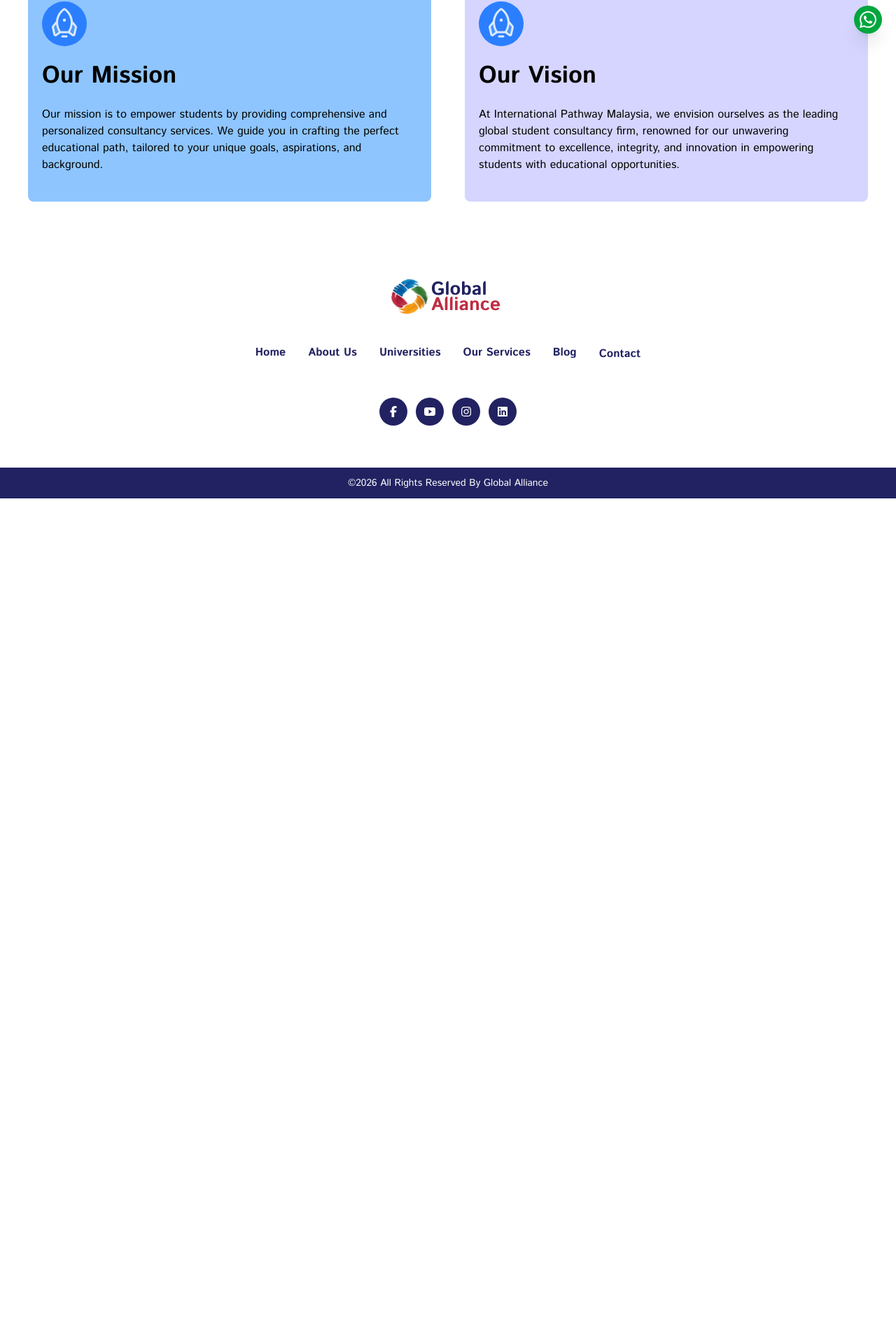
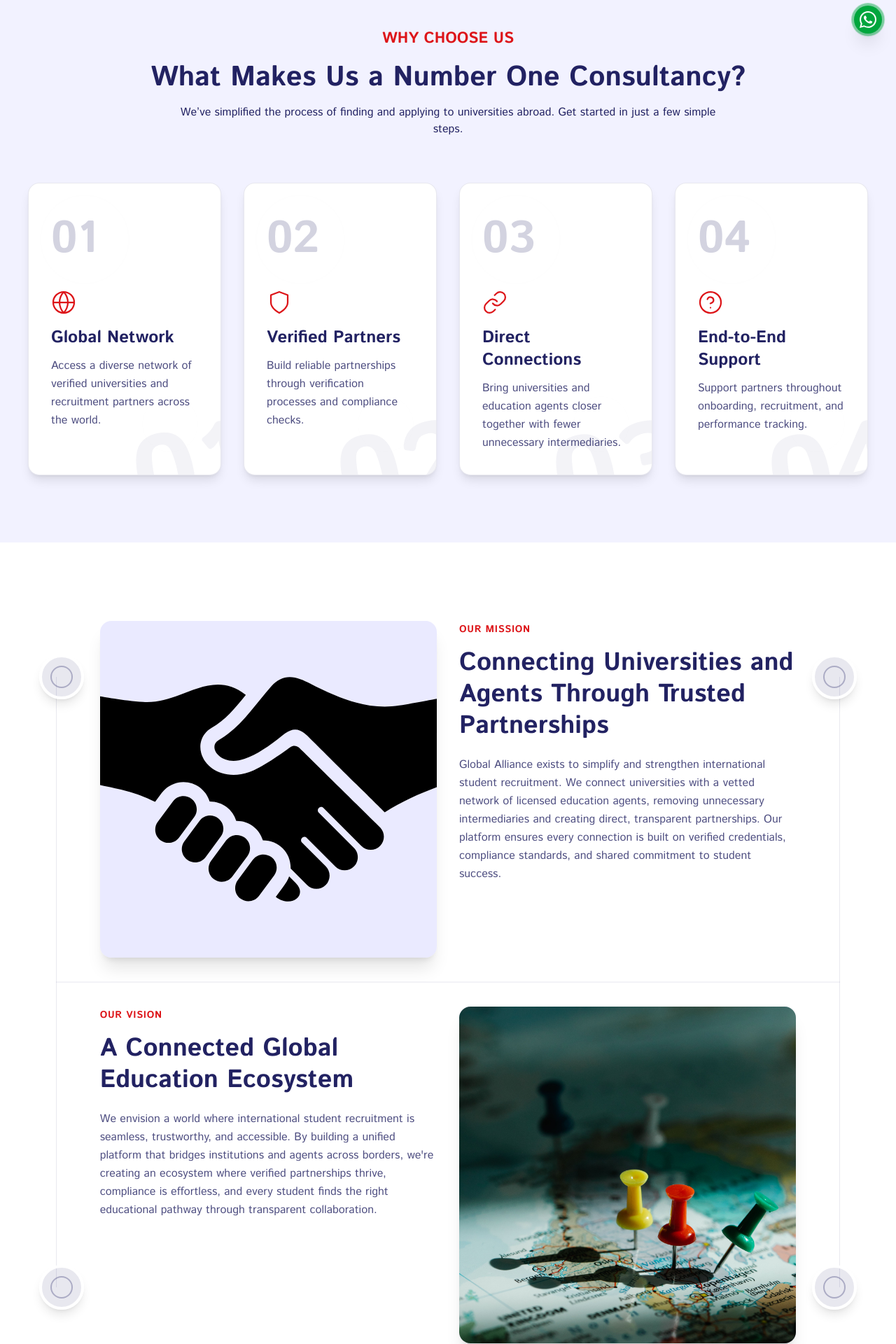
Before and after one commit to motasimdev/Global-Alliance, a React (Vite) app: page /about-us in a window 1280 px wide. Shown: the part 732-2652 px from the top of the page at 70% size. Before the commit the page ends 1444 px from the top, so only its background shows below. Built offline with nearby package versions, Linux system fonts and the light colour scheme.

Commit message:
mission vision done

```diff
--- a/src/components/layouts/aboutUs/AboutMission.jsx
+++ b/src/components/layouts/aboutUs/AboutMission.jsx
@@ -1,34 +1,100 @@
 import React from "react";
 import Container from "../../Container";
-import { PiRocketDuotone } from "react-icons/pi";
+import Heading from "../../Heading";
 import PBase from "../../PBase";
+import missionImage from "/src/assets/handshakee.svg";
+import visionImage from "/src/assets/map2.jpg";
 
 const AboutMission = () => {
   return (
-    <>
-      <section className="pt-10 pb-7 md:pb-10 lg:py-10">
-        <Container>
-          <div className="md:flex items-center justify-between text-center md:text-left">
-            <div className="bg-blue-300 p-5 mb-5 md:mb-0 md:w-[48%] rounded-lg">
-              <div className="w-10 h-10 md:w-16 md:h-16 mb-2 lg:mb-5 mx-auto md:mx-0 bg-blue-500 rounded-full flex justify-center items-center">
-                <PiRocketDuotone className="text-2xl lg:text-5xl text-blue-100" />
+    <section className="relative py-15 md:py-20 lg:py-28 bg-white">
+      <Container>
+        <div className="relative">
+          <div className="absolute inset-0 overflow-hidden pointer-events-none hidden md:block">
+            <div className="absolute top-20 left-10 bottom-20 w-px bg-secondary/10" />
+            <div className="absolute top-20 right-10 bottom-20 w-px bg-secondary/10" />
+            <div className="absolute left-10 right-10 top-1/2 -translate-y-1/2 h-px bg-secondary/10" />
+          </div>
+
+          <div className="relative z-10 space-y-12 md:space-y-16 lg:space-y-0 lg:grid lg:grid-cols-12 lg:gap-x-8 lg:gap-y-44">
+            <div className="lg:col-span-5 lg:col-start-2 lg:row-span-2 lg:row-start-1">
+              <div className="relative aspect-3/2 md:aspect-4/2 lg:aspect-[2/2] rounded-2xl overflow-hidden bg-tertiary/50 shadow-xl">
+                <img
+                  src={missionImage}
+                  alt="Global partnership and collaboration"
+                  className="w-full h-full object-cover"
+                  loading="lazy"
+                  decoding="async"
+                />
+                <div className="absolute inset-0 bg-gradient-to-t from-secondary/20 to-transparent opacity-0 hover:opacity-100 transition-opacity duration-500" />
               </div>
-              <h4 className="text-2xl md:text-[34px] font-semibold">Our Mission</h4>
-              <PBase text={"Our mission is to empower students by providing comprehensive and personalized consultancy services. We guide you in crafting the perfect educational path, tailored to your unique goals, aspirations, and background."} className={"py-2 lg:py-5"}/>
             </div>
-            {/* ==================================== */}
-            <div className="bg-[#d5d5ff] p-5 md:w-[48%] rounded-lg">
-              <div className="w-10 h-10 md:w-16 md:h-16 mb-2 lg:mb-5 mx-auto md:mx-0 bg-blue-500 rounded-full flex justify-center items-center">
-                <PiRocketDuotone className="text-2xl lg:text-5xl text-blue-100" />
+
+            <div className="lg:col-span-5 lg:col-start-7 lg:row-start-1 lg:self-center">
+              <div className="max-w-lg mx-auto lg:mx-0 px-4 md:px-0">
+                <span className="inline-block text-xs md:text-sm font-semibold text-primary tracking-wider mb-4">
+                  OUR MISSION
+                </span>
+                <h3 className="text-2xl md:text-3xl lg:text-[36px] font-bold text-secondary mb-5 leading-tight">
+                  Connecting Universities and Agents Through Trusted Partnerships
+                </h3>
+                <PBase
+                  text={
+                    "Global Alliance exists to simplify and strengthen international student recruitment. We connect universities with a vetted network of licensed education agents, removing unnecessary intermediaries and creating direct, transparent partnerships. Our platform ensures every connection is built on verified credentials, compliance standards, and shared commitment to student success."
+                  }
+                  className="text-secondary/80 leading-relaxed text-base md:text-lg"
+                />
               </div>
-              <h4 className="text-2xl md:text-[34px] font-semibold">Our Vision</h4>
-              <PBase text={"At International Pathway Malaysia, we envision ourselves as the leading global student consultancy firm, renowned for our unwavering commitment to excellence, integrity, and innovation in empowering students with educational opportunities."} className={"py-2 lg:py-5"}/>
             </div>
-            {/* ==================================== */}
+
+            <div className="lg:col-span-5 lg:col-start-7 lg:row-start-2 lg:row-span-2">
+              <div className="relative aspect-3/2 md:aspect-4/2 lg:aspect-[2/2] rounded-2xl overflow-hidden bg-tertiary/50 shadow-xl">
+                <img
+                  src={visionImage}
+                  alt="Global education connectivity map"
+                  className="w-full h-full object-cover"
+                  loading="lazy"
+                  decoding="async"
+                />
+                <div className="absolute inset-0 bg-gradient-to-t from-secondary/20 to-transparent opacity-0 hover:opacity-100 transition-opacity duration-500" />
+              </div>
+            </div>
+            <div className="lg:col-span-5 lg:col-start-2 lg:row-start-2 lg:self-center">
+              <div className="max-w-lg mx-auto lg:mx-0 lg:ml-auto px-4 md:px-0">
+                <span className="inline-block text-xs md:text-sm font-semibold text-primary tracking-wider mb-4">
+                  OUR VISION
+                </span>
+                <h3 className="text-2xl md:text-3xl lg:text-[36px] font-bold text-secondary mb-5 leading-tight">
+                  A Connected Global Education Ecosystem
+                </h3>
+                <PBase
+                  text={
+                    "We envision a world where international student recruitment is seamless, trustworthy, and accessible. By building a unified platform that bridges institutions and agents across borders, we're creating an ecosystem where verified partnerships thrive, compliance is effortless, and every student finds the right educational pathway through transparent collaboration."
+                  }
+                  className="text-secondary/80 leading-relaxed text-base md:text-lg"
+                />
+              </div>
+            </div>
+
           </div>
-        </Container>
-      </section>
-    </>
+
+          <div className="absolute inset-0 overflow-hidden pointer-events-none hidden md:block">
+            <div className="absolute top-20 left-4 w-16 h-16 rounded-full border-4 border-white bg-secondary/10 flex items-center justify-center shadow-lg -translate-y-1/2">
+              <div className="w-8 h-8 rounded-full border-2 border-secondary/30" />
+            </div>
+            <div className="absolute bottom-20 left-4 w-16 h-16 rounded-full border-4 border-white bg-secondary/10 flex items-center justify-center shadow-lg translate-y-1/2">
+              <div className="w-8 h-8 rounded-full border-2 border-secondary/30" />
+            </div>
+            <div className="absolute top-20 right-4 w-16 h-16 rounded-full border-4 border-white bg-secondary/10 flex items-center justify-center shadow-lg -translate-y-1/2">
+              <div className="w-8 h-8 rounded-full border-2 border-secondary/30" />
+            </div>
+            <div className="absolute bottom-20 right-4 w-16 h-16 rounded-full border-4 border-white bg-secondary/10 flex items-center justify-center shadow-lg translate-y-1/2">
+              <div className="w-8 h-8 rounded-full border-2 border-secondary/30" />
+            </div>
+          </div>
+        </div>
+      </Container>
+    </section>
   );
 };
 
--- /dev/null
+++ b/src/components/layouts/aboutUs/AboutWeAreOne.jsx
@@ -0,0 +1,133 @@
+import React from "react";
+import Container from "../../Container";
+import Heading from "../../Heading";
+import PBase from "../../PBase";
+import {
+  FiGlobe,
+  FiShield,
+  FiLink,
+  FiHelpCircle,
+  FiArrowRight,
+} from "react-icons/fi";
+
+const AboutWeAreOne = () => {
+  const features = [
+    {
+      number: "01",
+      icon: FiGlobe,
+      title: "Global Network",
+      description:
+        "Access a diverse network of verified universities and recruitment partners across the world.",
+    },
+    {
+      number: "02",
+      icon: FiShield,
+      title: "Verified Partners",
+      description:
+        "Build reliable partnerships through verification processes and compliance checks.",
+    },
+    {
+      number: "03",
+      icon: FiLink,
+      title: "Direct Connections",
+      description:
+        "Bring universities and education agents closer together with fewer unnecessary intermediaries.",
+    },
+    {
+      number: "04",
+      icon: FiHelpCircle,
+      title: "End-to-End Support",
+      description:
+        "Support partners throughout onboarding, recruitment, and performance tracking.",
+    },
+  ];
+
+  return (
+    <section className="relative py-15 md:py-20 lg:py-24 bg-tertiary/30">
+      <Container>
+        <div className="text-center mb-12 md:mb-16">
+          <h4 className="text-base md:text-lg lg:text-[22px] font-semibold text-primary mb-3">
+            WHY CHOOSE US
+          </h4>
+          <Heading
+            text={"What Makes Us a Number One Consultancy?"}
+            className={"text-secondary pt-1 pb-1 md:pb-2 lg:pb-4"}
+          />
+          <PBase
+            text={
+              "We’ve simplified the process of finding and applying to universities abroad. Get started in just a few simple steps."
+            }
+            className={"text-secondary max-w-3xl mx-auto"}
+          />
+        </div>
+
+        <div className="grid grid-cols-1 sm:grid-cols-2 lg:grid-cols-4 gap-6 md:gap-8">
+          {features.map((feature, index) => (
+            <FeatureCard key={index} feature={feature} index={index} />
+          ))}
+        </div>
+      </Container>
+    </section>
+  );
+};
+
+const FeatureCard = ({ feature, index }) => {
+  const Icon = feature.icon;
+
+  return (
+    <div className="relative group bg-white rounded-2xl border border-secondary/10 shadow-lg hover:shadow-2xl transition-shadow duration-300 p-6 md:p-8 overflow-hidden">
+      <div className="absolute inset-0 overflow-hidden pointer-events-none opacity-5">
+        <p className="absolute bottom-0 right-0 text-[120px] md:text-[160px] font-extrabold text-secondary -rotate-12 translate-x-1/4 translate-y-1/2">
+          {feature.number}
+        </p>
+      </div>
+
+      <div className="relative z-10">
+        <div className="mb-6">
+          <span className="text-[48px] md:text-[64px] font-extrabold text-secondary/20">
+            {feature.number}
+          </span>
+        </div>
+
+        <div className="mb-4">
+          <Icon
+            className="text-3xl md:text-4xl text-primary"
+            strokeWidth={1.5}
+          />
+        </div>
+
+        <h4 className="text-xl md:text-2xl font-bold text-secondary mb-3">
+          {feature.title}
+        </h4>
+
+        <PBase
+          text={feature.description}
+          className="text-secondary/80 leading-relaxed"
+        />
+
+        {/* <div className="mt-6 pt-4 border-t border-secondary/10 flex items-center justify-between">
+          <span className="text-sm font-medium text-secondary/60">
+            Learn more
+          </span>
+          <div className="relative">
+            <div className="w-10 h-10 rounded-full bg-secondary/10 flex items-center justify-center group-hover:bg-secondary group-hover:text-white transition-colors duration-300">
+              <FiArrowRight
+                className="text-secondary group-hover:text-white transition-colors duration-300"
+                size={18}
+                strokeWidth={2.5}
+              />
+            </div>
+            <div className="absolute -bottom-2 -right-2 w-16 h-16 rounded-full border-2 border-secondary/20 opacity-0 group-hover:opacity-100 transition-opacity duration-300" />
+          </div>
+        </div> */}
+      </div>
+
+      <div className="absolute inset-0 overflow-hidden pointer-events-none opacity-3">
+        <div className="absolute top-4 left-4 w-24 h-24 md:w-32 md:h-32 rounded-full border-2 border-secondary/20" />
+        <div className="absolute bottom-8 right-8 w-16 h-16 md:w-20 md:h-20 rounded-full border border-secondary/20" />
+      </div>
+    </div>
+  );
+};
+
+export default AboutWeAreOne;
--- a/src/components/layouts/home/WhyUs.jsx
+++ b/src/components/layouts/home/WhyUs.jsx
@@ -34,7 +34,7 @@ const WhyUs = () => {
             <div className="md:flex justify-between md:gap-x-4 lg:gap-x-0">
               <div className="mb-10 md:w-1/2 flex items-center">
                 <div className="mx-auto border-2 border-gray-400">
-                  <img src={whyUs} alt="" className="w-[500px] shadow-lg md:shadow-2xl shadow-gray-500" />
+                  <img src={whyUs} alt="" className="w-125 shadow-lg md:shadow-2xl shadow-gray-500" />
                 </div>
               </div>
 
--- a/src/components/pages/About.jsx
+++ b/src/components/pages/About.jsx
@@ -1,11 +1,13 @@
 
 import AboutHeader from '../layouts/aboutUs/AboutHeader'
 import AboutMission from '../layouts/aboutUs/AboutMission'
+import AboutWeAreOne from '../layouts/aboutUs/AboutWeAreOne'
 
 const About = () => {
   return (
     <>
     <AboutHeader/>
+    <AboutWeAreOne/>
     <AboutMission/>
     </>
   )
```
Also changed, not shown: note.txt.
